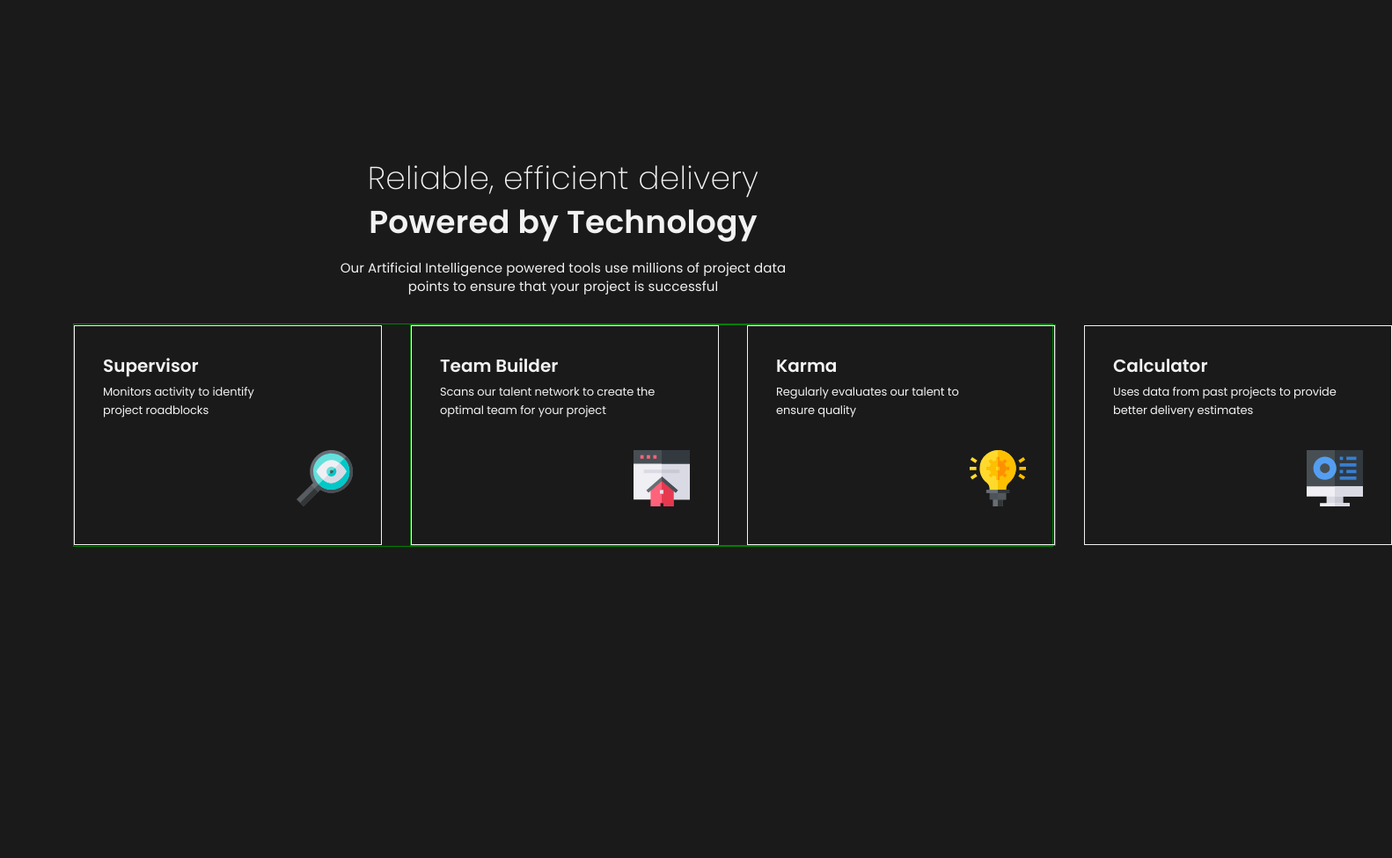
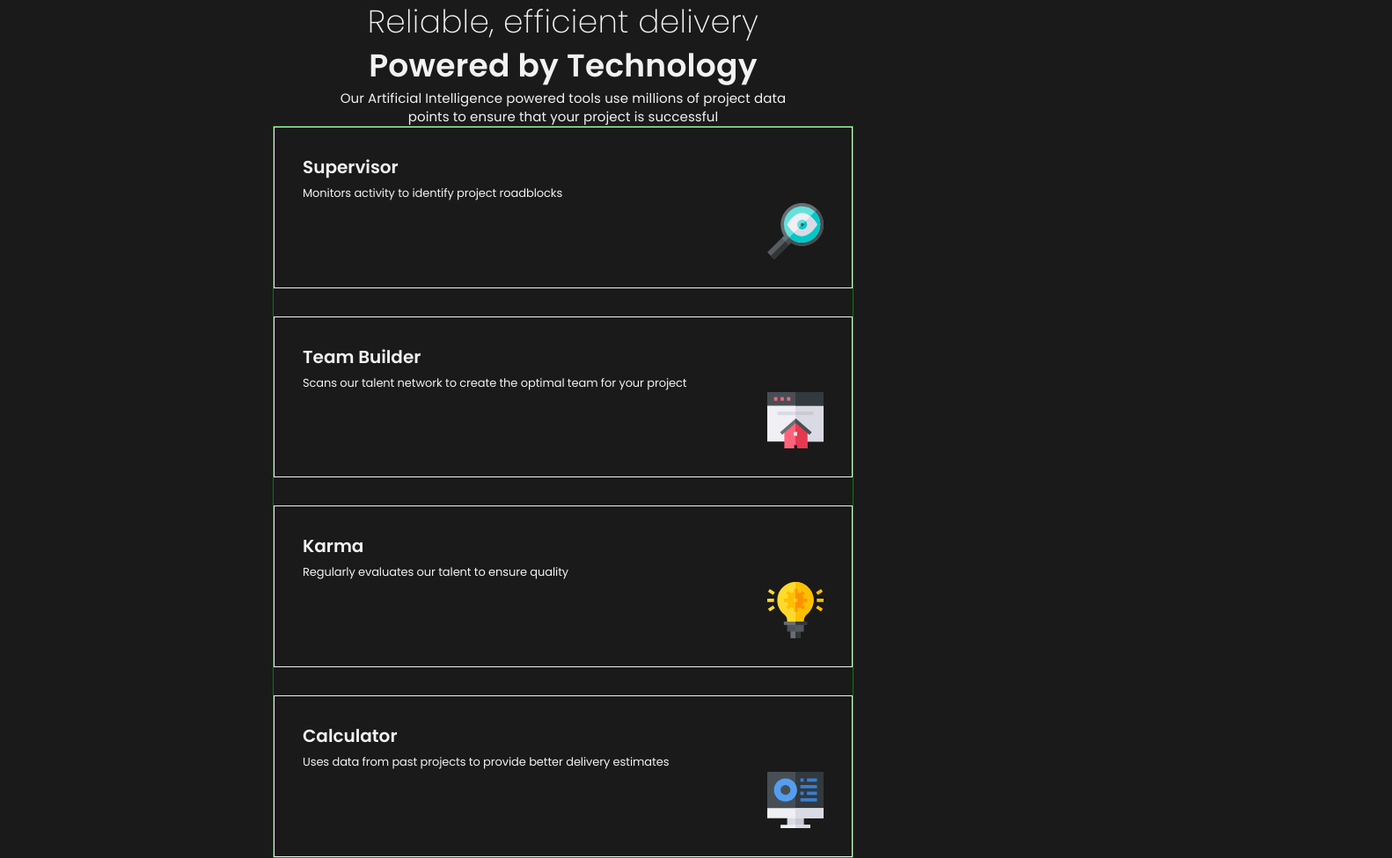
Before and after one commit to bcatubig/frontend-mentor, a plain HTML site: page 06-four-card-feature-section/index.html in a window 1280 px wide. Shown: the whole page at 88% size, 1582 px wide, since content can reach past the window. Before the commit the page ends 800 px from the top, so only its background shows below. Drawn offline with Linux system fonts and the light colour scheme.

Commit message:
fuck grid

```diff
--- a/06-four-card-feature-section/index.html
+++ b/06-four-card-feature-section/index.html
@@ -33,7 +33,7 @@
         </header>
         <main class="main">
           <div class="cards">
-            <div class="card">
+            <div class="card card-supervisor">
               <header class="card__header">
                 <h2 class="card__header__title">Supervisor</h2>
                 <p class="card__header__text">
@@ -50,8 +50,7 @@
               </div>
             </div>
 
-            <div class="cards_inner_wrapper">
-              <div class="card">
+            <div class="card card-team-builder">
               <header class="card__header">
                 <h2 class="card__header__title">Team Builder</h2>
                 <p class="card__header__text">
@@ -68,7 +67,7 @@
                 />
               </div>
             </div>
-              <div class="card gcol1">
+            <div class="card card-karma">
               <header class="card__header">
                 <h2 class="card__header__title">Karma</h2>
                 <p class="card__header__text">
@@ -83,9 +82,8 @@
                 />
               </div>
             </div>
-            </div>
 
-            <div class="card">
+            <div class="card card-calculator">
               <header class="card__header">
                 <h2 class="card__header__title">Calculator</h2>
                 <p class="card__header__text">
--- a/06-four-card-feature-section/style.css
+++ b/06-four-card-feature-section/style.css
@@ -81,77 +81,56 @@
 }
 
 @layer layout {
-  .l-wrapper {
+  /* .l-wrapper {
     display: grid;
     min-height: 100vh;
     padding-inline: 1rem;
     place-content: center;
-  }
+  } */
 }
 
 @layer components {
   .main__wrapper {
-    display: grid;
-    justify-items: center;
-    align-items: center;
-    gap: 2rem;
+    margin-inline: auto;
+
+    @media (width > 375px) {
+      max-width: 660px;
+    }
+
+    /* border: 1px solid yellow; */
   }
 
   .header {
     max-width: 540px;
-    display: grid;
-    align-items: center;
-    justify-content: center;
-    gap: 1rem;
     text-align: center;
+    margin-inline: auto;
   }
 
   .cards {
     display: grid;
     gap: 2rem;
+    border: 1px solid green;
 
     @media (width > 375px) {
-      border: 1px solid green;
-      justify-items: center;
+      /* background: green; */
+      /* grid-template-columns: repeat(2, minmax(350px, 1fr)); */
     }
 
     @media (width > 768px) {
-      grid-template-columns: repeat(3, 1fr);
+      /* background: red; */
     }
-
-    /* Grid order */
-
-    align-items: center;
-    max-width: 1114px;
-  }
-
-  .cards_inner_wrapper {
-    display: grid;
-    gap: 2rem;
-    @media (width > 375px) {
-      border: 1px solid green;
-      grid-template-columns: 1fr 1fr;
-    }
-  }
-
-  .order-1 {
-    order: -1;
-  }
-
-  .gcol1 {
-    grid-column: 0;
   }
 
   .card {
     border: 1px solid;
-    width: 350px;
-    height: 250px;
+    /* width: 350px; */
+    /* height: 250px; */
     display: grid;
     padding: 2rem;
   }
 
   .card__header {
-    max-width: 540px;
+    /* max-width: 540px; */
   }
 
   .card__img {
```
Lines whose indentation alone changed are shown as unchanged.
